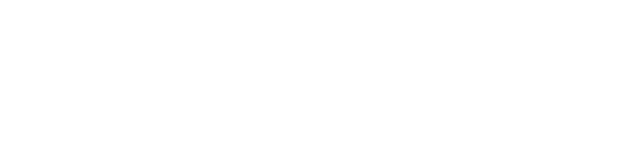
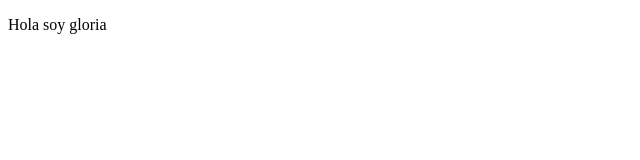
Before and after one commit to glous09/collaborative-git, a plain HTML site: page index.html in a window 1280 px wide. Shown: the whole page, without its empty margins (0-640 px from the left). Drawn offline with Linux system fonts and the light colour scheme.

Commit message:
Saludos (p)

```diff
--- a/index.html
+++ b/index.html
@@ -4,6 +4,6 @@
 	<title>LISTO</title>
 </head>
 <body>
-
+<p>Hola soy gloria</p>
 </body>
 </html>
```
